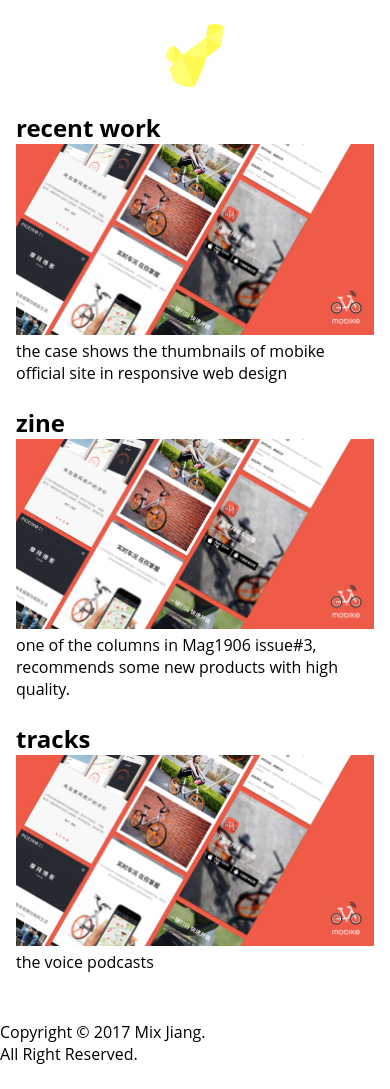
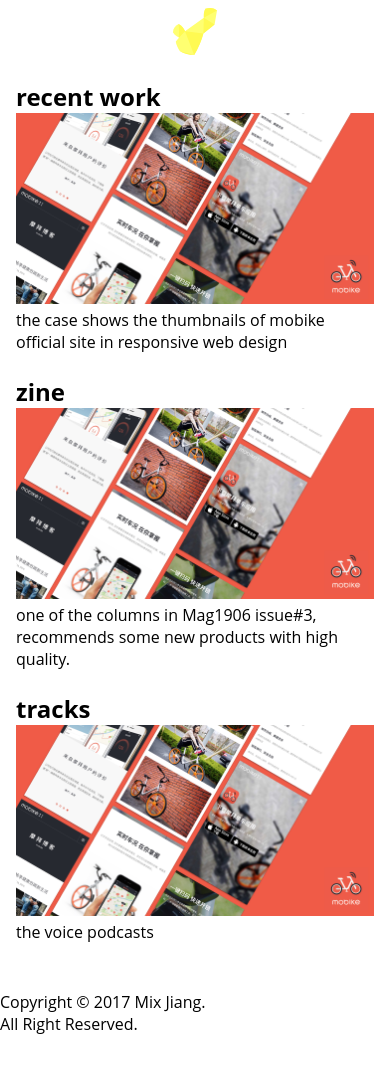
Before and after one commit to mix-jiang/mix-jiang.github.io, a Jekyll site: the page built from index.html, in a window 390 px wide and 1089 px high. Built offline with Jekyll 4.4.1, drawn with Linux system fonts in a browser that asks for light colours.

Commit message:
rwd updated

```diff
--- a/css/default.css
+++ b/css/default.css
@@ -27,15 +27,20 @@
 	}
 
 	.navbar {
-		margin: 0 3em;
+		margin-top: -2em;
+		padding: 1em 0;
+		left: 0;
+		right: 0;
 		display: flex;
 		align-items: baseline;
+		position: fixed;
+		background-color: #fff;
 	}
 
 	.navlogo img {
 		margin: 0 auto;
 		display: block;
-		width: 20%;
+		width: 15%;
 	}
 
 	.logo-text {
@@ -59,6 +64,7 @@
 	.wrap,
 	.des-area {
 		padding: 0 1em;
+		margin-top: 2em;
 	}
 }
 
@@ -178,6 +184,14 @@
 	margin-right: 0.6em;
 }
 
+.homepageimg {
+	/*
+	width: 40em;
+	height: 30em;
+	overflow: hidden;
+	*/
+}
+
 .proj-container > .homepageimg img {
 	margin: 1em 0;
 	border-radius: 3px;
--- a/index.html
+++ b/index.html
@@ -9,9 +9,9 @@
 		<h2>recent work</h2>
 
 	<div class="proj-container">
-		<span class="homepageimg">
+		<div class="homepageimg">
 			<img src="assets/pics/mbdp7.jpg" width="100%" alt="">
-		</span>
+		</div>
 
 		<span class="description-p">
 			<p>the case shows the thumbnails of mobike official site in responsive web design</p>
@@ -29,9 +29,9 @@
 		<h2>zine</h2>
 
 	<div class="proj-container">
-		<span class="homepageimg">
+		<div class="homepageimg">
 			<img src="assets/pics/mbdp7.jpg" width="100%" alt="">
-		</span>
+		</div>
 
 		<span class="description-p">
 			<p>one of the columns in Mag1906 issue#3, recommends some new products with high quality.</p>
@@ -49,9 +49,9 @@
 		<h2>tracks</h2>
 
 	<div class="proj-container">
-		<span class="homepageimg">
+		<div class="homepageimg">
 			<img src="assets/pics/mbdp7.jpg" width="100%" alt="">
-		</span>
+		</div>
 
 		<span class="description-p">
 			<p>the voice podcasts</p>
```
Also changed, not shown: 2 other files.
